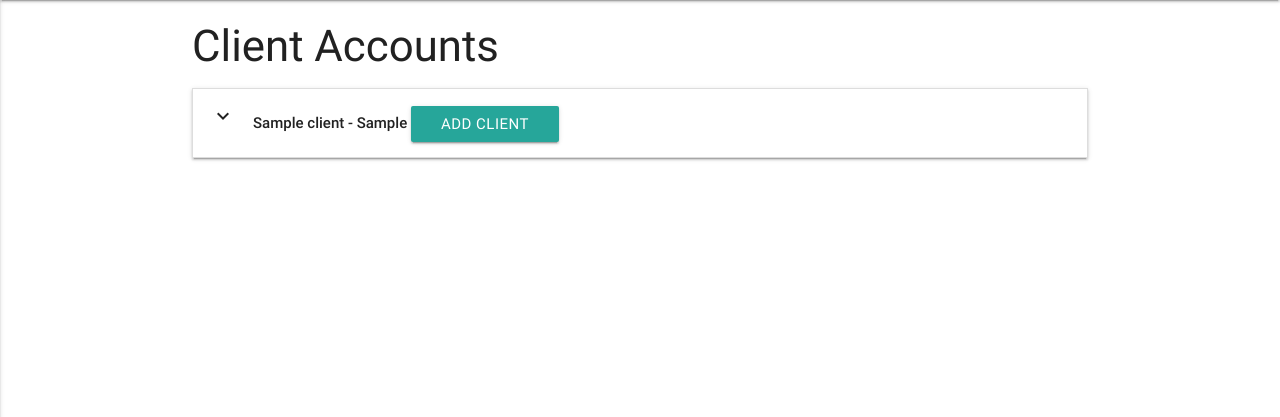
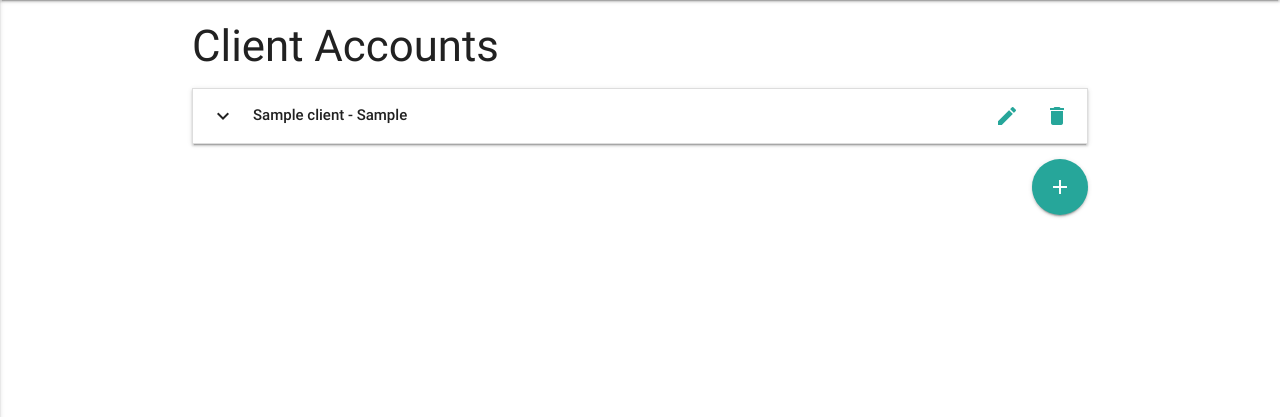
Before and after one commit to lisaannbyrne1/MSP3-AHI-AppManager, a Flask app: page /clients in a window 1280 px wide. Shown: the part 64-481 px from the top of the page. Run offline with Flask 2, Linux system fonts and the light colour scheme; a database or web service that is not in the repository returns one stand-in record (values such as "Sample title"); some libraries are stand-ins or nearby versions.

Commit message:
client edit/delete feature

```diff
--- a/app.py
+++ b/app.py
@@ -58,6 +58,12 @@ def update_event(event_id):
     return redirect(url_for('all_events'))
 
 
+@app.route('/delete_event/<event_id>')
+def delete_event(event_id):
+    mongo.db.events.remove({'_id': ObjectId(event_id)})
+    return redirect(url_for('all_events'))
+
+
 """Appointment Purposes"""
 @app.route('/purpose')
 def purpose():
@@ -112,6 +118,31 @@ def insert_client():
     return redirect(url_for('clients'))
 
 
+@app.route('/delete_client/<client_id>')
+def delete_client(client_id):
+    mongo.db.clients.remove({'_id': ObjectId(client_id)})
+    return redirect(url_for('clients'))
+
+
+@app.route('/edit_client/<client_id>')
+def edit_client(client_id):
+    the_client = mongo.db.clients.find_one({"_id": ObjectId(client_id)})
+    return render_template('edit_client.html', client=the_client)
+
+
+@app.route('/update_client/<client_id>', methods=['POST'])
+def update_client(client_id):
+    mongo.db.clients.update(
+        {'_id': ObjectId(client_id)},
+    {
+        'client_name': request.form.get('client_name'),
+        'client_ref': request.form.get('client_ref'),
+        'address': request.form.get('address'),
+        'email': request.form.get('email'),
+    })
+    return redirect(url_for('clients'))
+
+
 if __name__ == '__main__':
     app.run(host=os.getenv('IP', '0.0.0.0'),
             port=int(os.getenv('PORT', 5000)),
--- a/static/css/style.css
+++ b/static/css/style.css
@@ -9,3 +9,26 @@ nav .brand-logo {
 
 
 /*--Footer--*/
+
+/*--According icons--*/
+.collapsible-header {
+    position: relative;
+}
+
+#edit_icon {
+    position: absolute;
+    right: 50px;
+}
+
+#delete_icon {
+    position: absolute;
+    right: 0;
+}
+
+a {
+    color: #26a69a;
+}
+
+#add_icon {
+    color: #26a69a;
+}
--- a/templates/add_user.html
+++ b/templates/add_user.html
@@ -1,5 +1,5 @@
 {% extends 'base.html' %} {% block content %}
-<h3>Create new PVP account</h3>
+<h3>Create new vet account</h3>
 <div class="row">
   <form action="{{url_for('insert_user')}}" method="POST" class="col s12">
     <div class="row">
@@ -8,7 +8,7 @@
         <div class="input-field col s12">
           <i class="material-icons prefix">account_circle</i>
           <input id="pvp_name" name="pvp_name" type="text" required class="validate" />
-          <label for="icon_prefix">PVP Name</label>
+          <label for="icon_prefix">Vet Name</label>
         </div>
       </div>
 
@@ -16,7 +16,7 @@
         <div class="input-field col s12">
           <i class="material-icons prefix">code</i>
           <input id="reg_no" name="reg_no" type="text" required class="validate" />
-          <label for="icon_prefix">PVP registration number</label>
+          <label for="icon_prefix">Vet registration number</label>
         </div>
       </div>
 
--- a/templates/base.html
+++ b/templates/base.html
@@ -18,10 +18,8 @@
 <nav>
 <ul id="dropdown1" class="dropdown-content">
     <li><a href="{{url_for('users')}}">PVP Accounts</a></li>
-    <li><a href="{{url_for('add_user')}}">Add PVP Account</a></li>
     <li class="divider"></li>
-    <li><a href="">Client Accounts</a></li>
-    <li><a href="">Add Client Account</a></li>
+    <li><a href="{{url_for('clients')}}">Client Accounts</a></li>
 </ul>
 
   <div class="nav-wrapper">
@@ -32,10 +30,8 @@
 
     <ul id="dropdown2" class="dropdown-content">
         <li><a href="{{url_for('all_events')}}">All Appointments</a></li>
-        <li><a href="{{url_for('add_event')}}">Add Appointments</a></li>
         <li class="divider"></li>
         <li><a href="{{url_for('purpose')}}">Appointments Purpose</a></li>
-        <li><a href="{{url_for('add_purpose')}}">Add Purpose</a></li>
     </ul>
 
 <!-- Dropdown Navigation Trigger -->
--- a/templates/clients.html
+++ b/templates/clients.html
@@ -4,9 +4,14 @@
         {% for clients in clients %}
         <li>
             <div class="collapsible-header">
-                <div class="col s9">
-                    <i class="material-icons">expand_more</i><strong>{{clients.client_name}} - {{clients.client_ref}}</strong>
-                   <a href="{{url_for('add_user')}}" class="btn waves-effect waves-light">Add Client</a>
+                <div class="col s6">
+
+                <a href="{{url_for('edit_client', client_id=clients._id)}}"> <i class="material-icons right" id="edit_icon">edit</i></a>
+
+                <a href="{{url_for('delete_client', client_id=clients._id)}}"> <i class="material-icons right" id="delete_icon">delete</i></a>
+
+                <i class="material-icons roate left" id="expand_icon">expand_more</i><strong>{{clients.client_name}} - {{clients.client_ref}}</strong>
+
                 </div>
             </div>
             <div class="collapsible-body">
@@ -21,4 +26,7 @@
         {% endfor %}
 
     </ul>
+    <div>
+    <a href="{{url_for('add_client')}}" class="btn-floating btn-large waves-effect waves-light material-icons right" id="add_icon"> <i class="material-icons">add</i></a>
+</div>
 {% endblock %}
```
Also changed, not shown: templates/all_events.html (+12 -4 lines), templates/edit_client.html (added, +54 -0 lines), templates/purpose.html (+7 -2 lines), templates/users.html (+12 -3 lines).
